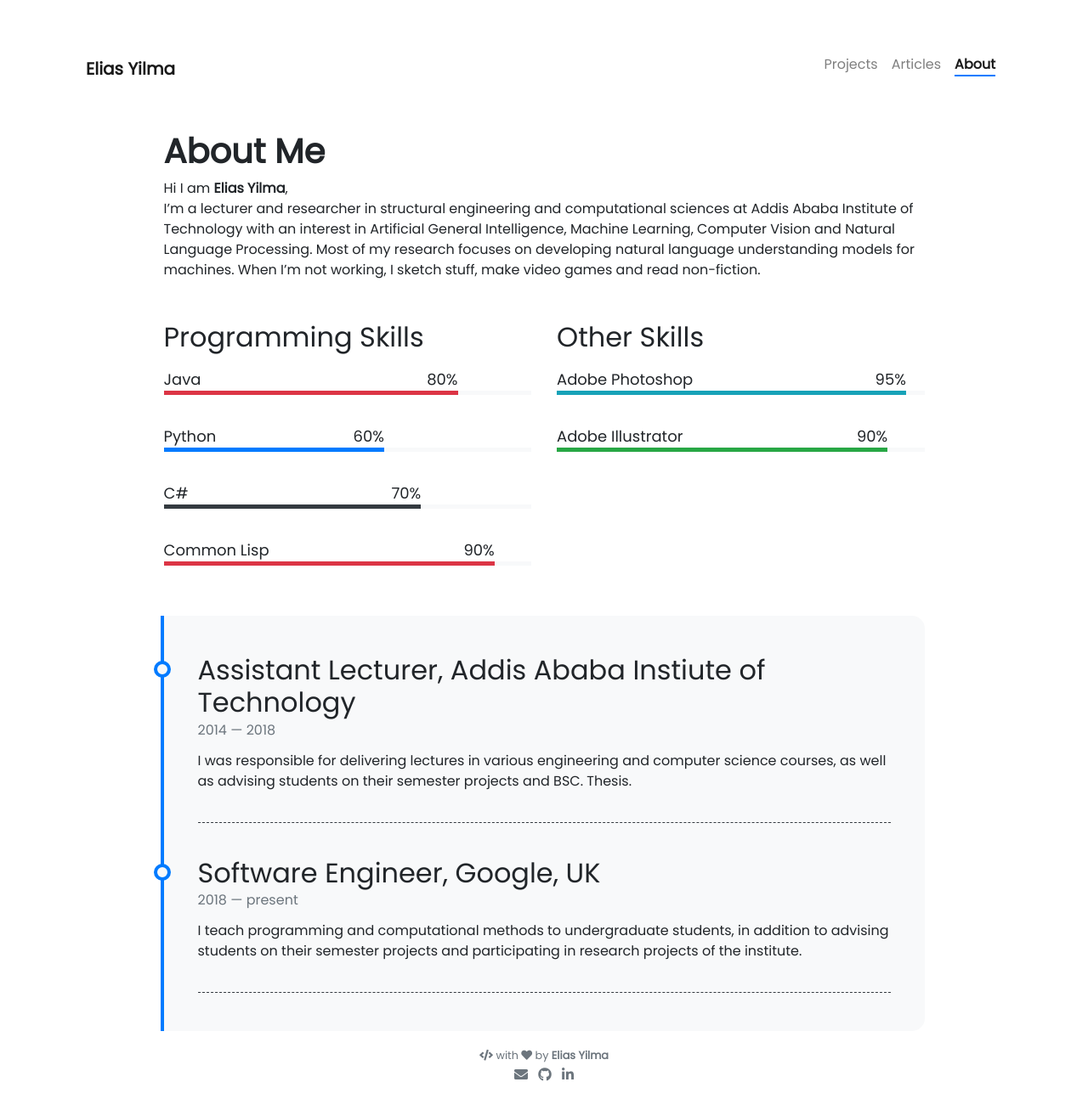
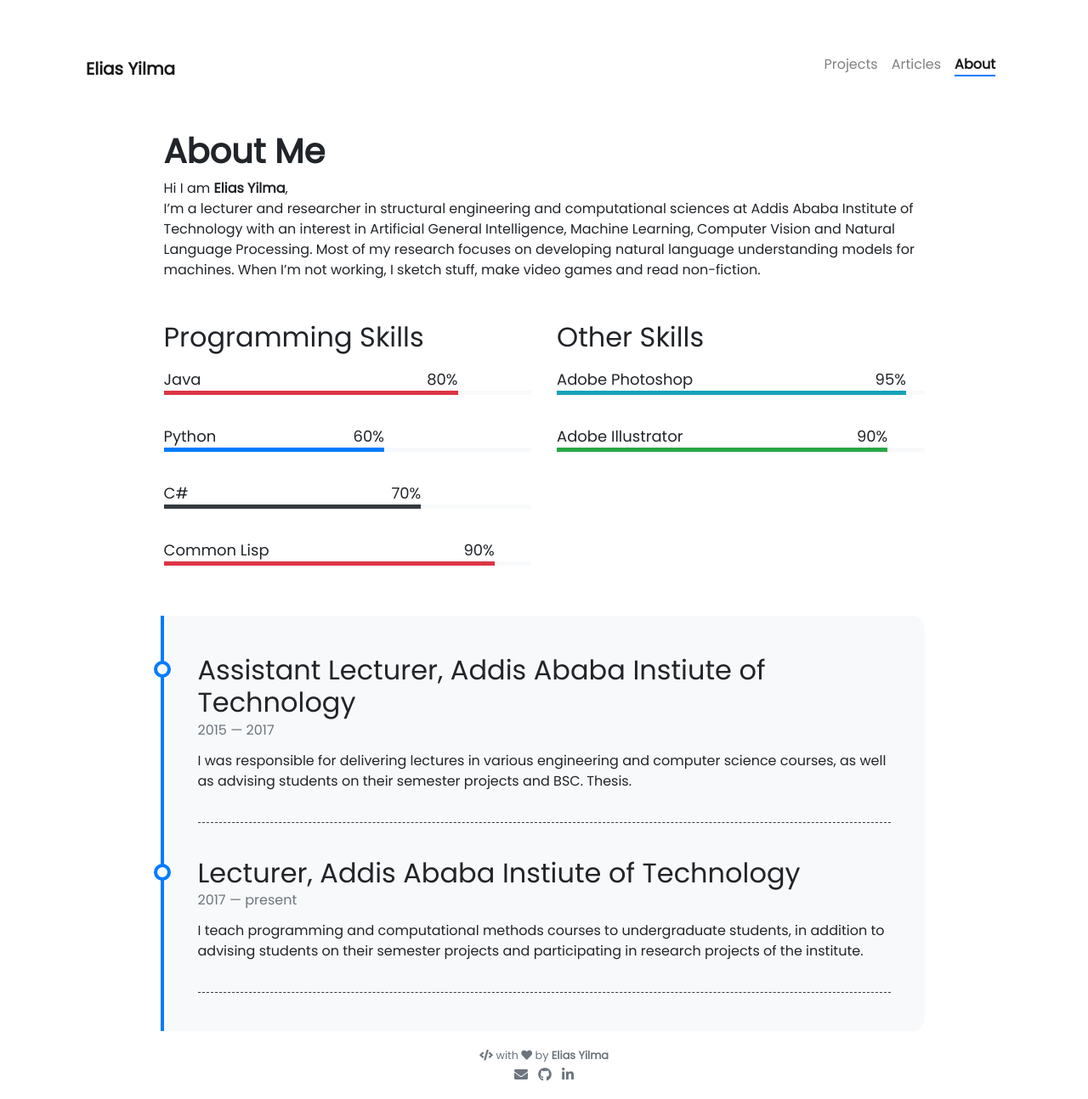
Before and after one commit to eliasyilma/eliasyilma.github.io, a Jekyll site: the page built from pages/about.md, in a window 1280 px wide. Shown: the whole page at 85% size. Built offline with Jekyll 4.4.1, drawn with Linux system fonts in a browser that asks for light colours; nearby versions of some CDN libraries.

Commit message:
Update timeline.yml

```diff
--- a/_data/timeline.yml
+++ b/_data/timeline.yml
@@ -1,11 +1,11 @@
 - title: Assistant Lecturer, Addis Ababa Instiute of Technology
-  from: 2014
-  to: 2018
+  from: 2015
+  to: 2017
   description: I was responsible for delivering lectures in various engineering and computer science courses,
                as well as advising students on their semester projects and BSC. Thesis.
 
-- title: Software Engineer, Google, UK
-  from: 2018
+- title: Lecturer, Addis Ababa Instiute of Technology
+  from: 2017
   to: present
-  description: I teach programming and computational methods to undergraduate students, in addition to advising
+  description: I teach programming and computational methods courses to undergraduate students, in addition to advising
                students on their semester projects and participating in research projects of the institute.
```
